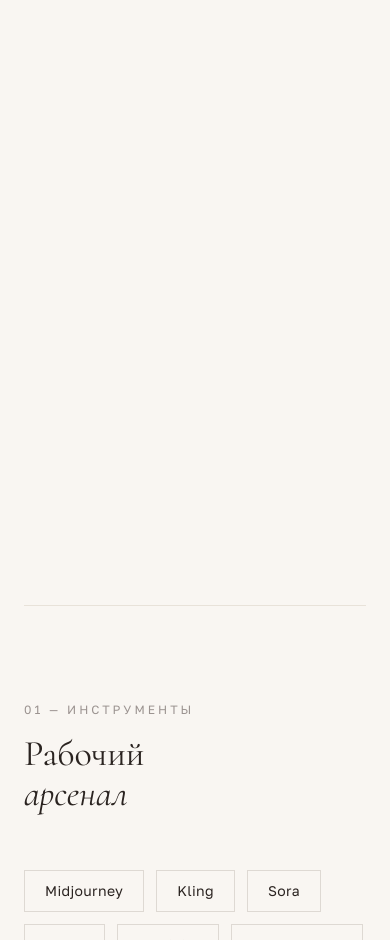
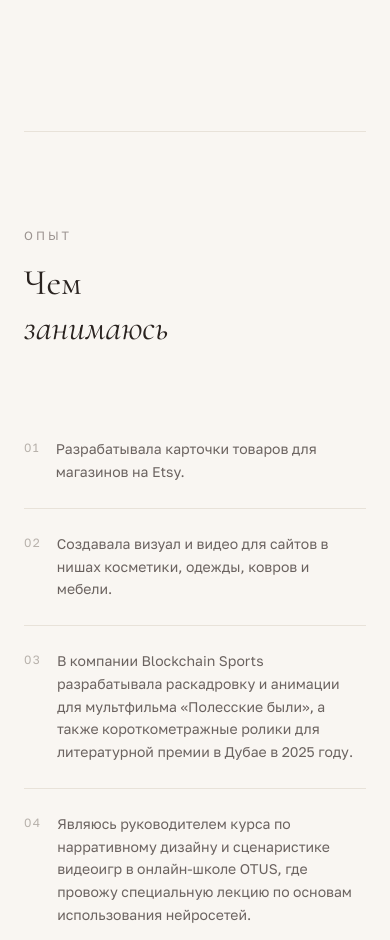
Before and after one commit to pr-poehali-dev/ai-portfolio-landing, a React (Vite) app: page / in a window 390 px wide. Shown: the part 1060-2000 px from the top of the page. Built offline with nearby package versions, Linux system fonts and the light colour scheme.

Commit message:
feat: добавить текст и галереи (восстановлено из 75943c5)

```diff
--- a/src/pages/Index.tsx
+++ b/src/pages/Index.tsx
@@ -144,7 +144,7 @@ export default function Index() {
 
       {/* HERO */}
       <section id="about" className="pt-28 pb-20 px-6 max-w-6xl mx-auto">
-        <div className="grid md:grid-cols-[5fr_7fr] gap-12 items-start">
+        <div className="grid md:grid-cols-2 gap-16 items-start">
 
           {/* LEFT — фото + статистика */}
           <div style={{ opacity: 0, animation: "fade-in 0.9s ease-out 0.2s forwards" }}>
@@ -179,30 +179,18 @@ export default function Index() {
             </div>
           </div>
 
-          {/* RIGHT — имя + вводный текст + пункты опыта */}
+          {/* RIGHT — имя + текст */}
           <div style={{ opacity: 0, animation: "fade-up 0.8s ease-out 0.3s forwards" }}>
-            <p className="text-xs tracking-[0.25em] uppercase mb-4" style={{ color: "#9b9390" }}>
+            <p className="text-xs tracking-[0.25em] uppercase mb-5" style={{ color: "#9b9390" }}>
               AI Content Creator · с 2022 года
             </p>
-            <h1 className="text-5xl md:text-6xl leading-none mb-6"
+            <h1 className="text-5xl md:text-6xl lg:text-7xl leading-none mb-8"
               style={{ fontFamily: "'Cormorant', serif", fontWeight: 400, color: "#2a2320" }}>
               Дарья<br /><em>Римарович</em>
             </h1>
-
-            <p className="leading-relaxed mb-8" style={{ color: "#2a2320", fontSize: "1.05rem" }}>
+            <p className="leading-relaxed mb-10" style={{ color: "#2a2320", fontSize: "1.05rem" }}>
               Работаю в сфере ИИ-генерации с 2022 года. За это время реализовала более <strong>80 проектов</strong> — от карточек товаров до работы над полнометражным анимационным мультфильмом.
             </p>
-
-            <ul className="space-y-0 mb-9">
-              {aboutPoints.map((point, i) => (
-                <li key={i} className="flex gap-4 py-4 text-sm leading-relaxed"
-                  style={{ borderTop: "1px solid #e8e2d9", color: "#6b6360" }}>
-                  <span className="shrink-0 text-xs tracking-widest pt-0.5" style={{ color: "#c8c2bc" }}>0{i + 1}</span>
-                  <span>{point}</span>
-                </li>
-              ))}
-            </ul>
-
             <div className="flex gap-4 flex-wrap">
               <a href="#gallery"
                 className="px-7 py-3 text-sm tracking-wide transition-colors"
@@ -220,6 +208,30 @@ export default function Index() {
               </a>
             </div>
           </div>
+        </div>
+      </section>
+
+      <div className="max-w-6xl mx-auto px-6"><div style={{ borderTop: "1px solid #e8e2d9" }} /></div>
+
+      {/* EXPERIENCE */}
+      <section className="py-24 px-6 max-w-6xl mx-auto">
+        <div className="grid md:grid-cols-[1fr_2fr] gap-16">
+          <div className="reveal">
+            <p className="text-xs tracking-[0.25em] uppercase mb-4" style={{ color: "#9b9390" }}>Опыт</p>
+            <h2 className="text-4xl md:text-5xl leading-tight"
+              style={{ fontFamily: "'Cormorant', serif", fontWeight: 400, color: "#2a2320" }}>
+              Чем<br /><em>занимаюсь</em>
+            </h2>
+          </div>
+          <ul className="reveal space-y-0" style={{ transitionDelay: "0.1s" }}>
+            {aboutPoints.map((point, i) => (
+              <li key={i} className="flex gap-4 py-6 text-sm leading-relaxed"
+                style={{ borderBottom: "1px solid #e8e2d9", color: "#6b6360" }}>
+                <span className="shrink-0 text-xs tracking-widest pt-0.5" style={{ color: "#b8b2ac" }}>0{i + 1}</span>
+                <span>{point}</span>
+              </li>
+            ))}
+          </ul>
         </div>
       </section>
 
```
